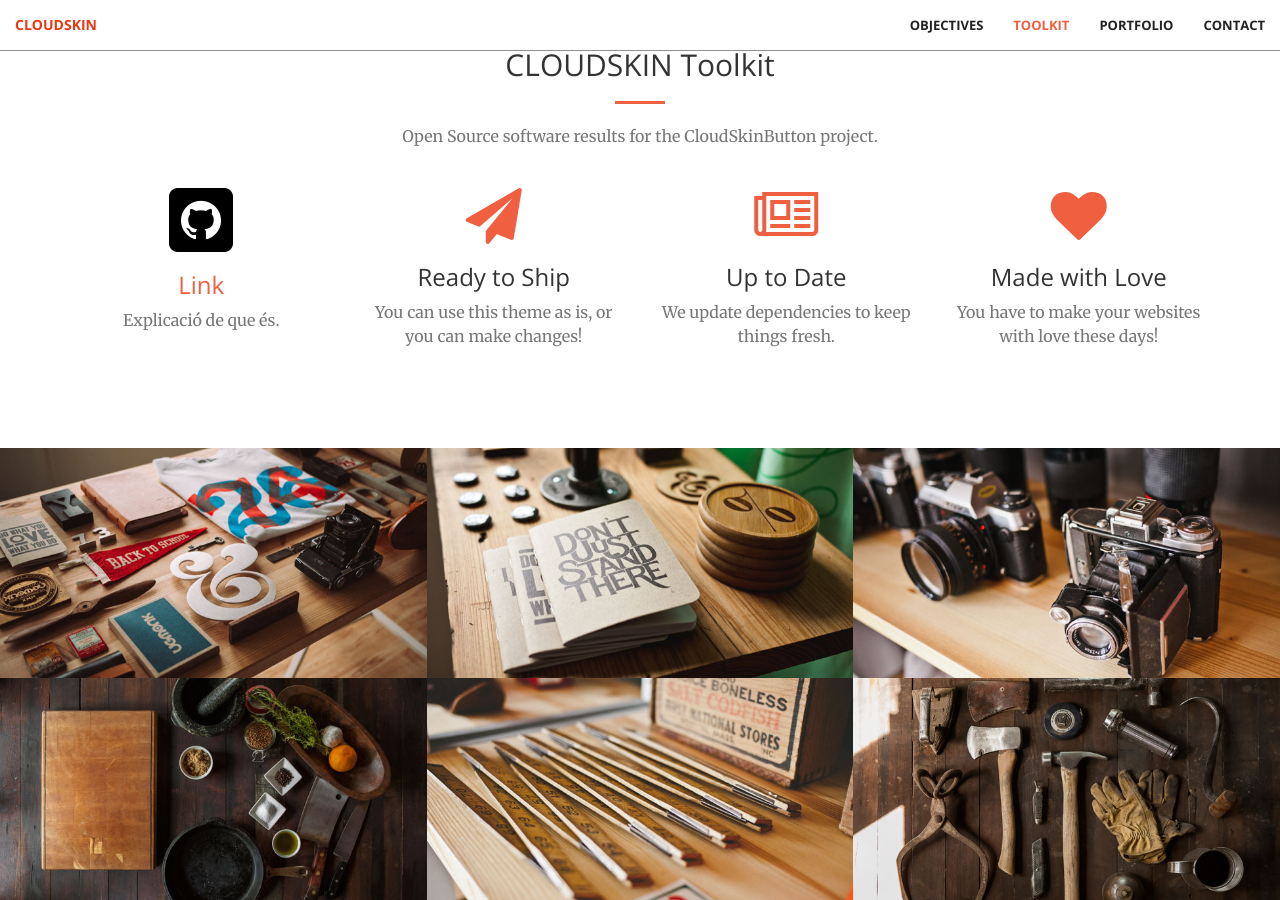
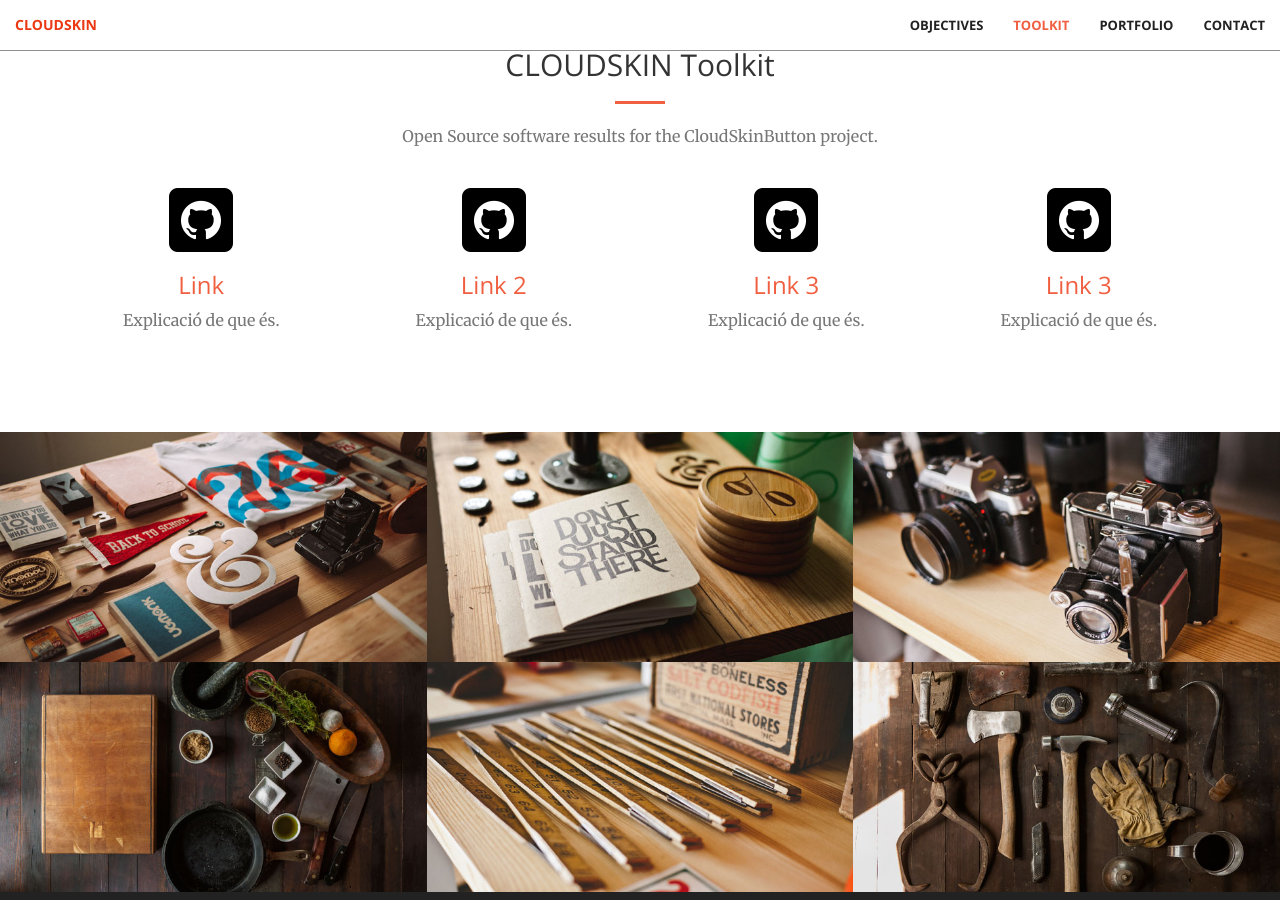
Before and after one commit to sergial273/CloudSkin_test, a Jekyll site: the page built from index.html, in a window 1280 px wide and 900 px high, scrolled down 1713 px. Built offline with Jekyll 4.4.1, drawn with Linux system fonts in a browser that asks for light colours.

Commit message:
Update services.html

```diff
--- a/_includes/services.html
+++ b/_includes/services.html
@@ -12,33 +12,38 @@
         <div class="row">
             <div class="col-lg-3 col-md-6 text-center">
                 <div class="service-box">
-                    <a href="https://github.com/">
-                        <!--<i class="fa fa-4x fa-diamond wow bounceIn text-primary"></i>-->
+                    <a href="https://github.com/" target="_blank">
                         <p><img src="img/github.png" width="64px" alt="github logo"></p>
-                        <h3 href="https://www.github.com/" target="_blank">Link</h3>
+                        <h3>Link</h3>
                     </a>
                         <p class="text-muted">Explicació de que és.</p>
                 </div>
             </div>
             <div class="col-lg-3 col-md-6 text-center">
                 <div class="service-box">
-                    <i class="fa fa-4x fa-paper-plane wow bounceIn text-primary" data-wow-delay=".1s"></i>
-                    <h3>Ready to Ship</h3>
-                    <p class="text-muted">You can use this theme as is, or you can make changes!</p>
+                    <a href="https://github.com/" target="_blank">
+                        <p><img src="img/github.png" width="64px" alt="github logo"></p>
+                        <h3>Link 2</h3>
+                    </a>
+                        <p class="text-muted">Explicació de que és.</p>
                 </div>
             </div>
             <div class="col-lg-3 col-md-6 text-center">
                 <div class="service-box">
-                    <i class="fa fa-4x fa-newspaper-o wow bounceIn text-primary" data-wow-delay=".2s"></i>
-                    <h3>Up to Date</h3>
-                    <p class="text-muted">We update dependencies to keep things fresh.</p>
+                    <a href="https://github.com/" target="_blank">
+                        <p><img src="img/github.png" width="64px" alt="github logo"></p>
+                        <h3>Link 3</h3>
+                    </a>
+                        <p class="text-muted">Explicació de que és.</p>
                 </div>
             </div>
             <div class="col-lg-3 col-md-6 text-center">
                 <div class="service-box">
-                    <i class="fa fa-4x fa-heart wow bounceIn text-primary" data-wow-delay=".3s"></i>
-                    <h3>Made with Love</h3>
-                    <p class="text-muted">You have to make your websites with love these days!</p>
+                    <a href="https://github.com/" target="_blank">
+                        <p><img src="img/github.png" width="64px" alt="github logo"></p>
+                        <h3>Link 3</h3>
+                    </a>
+                        <p class="text-muted">Explicació de que és.</p>
                 </div>
             </div>
         </div>
```
